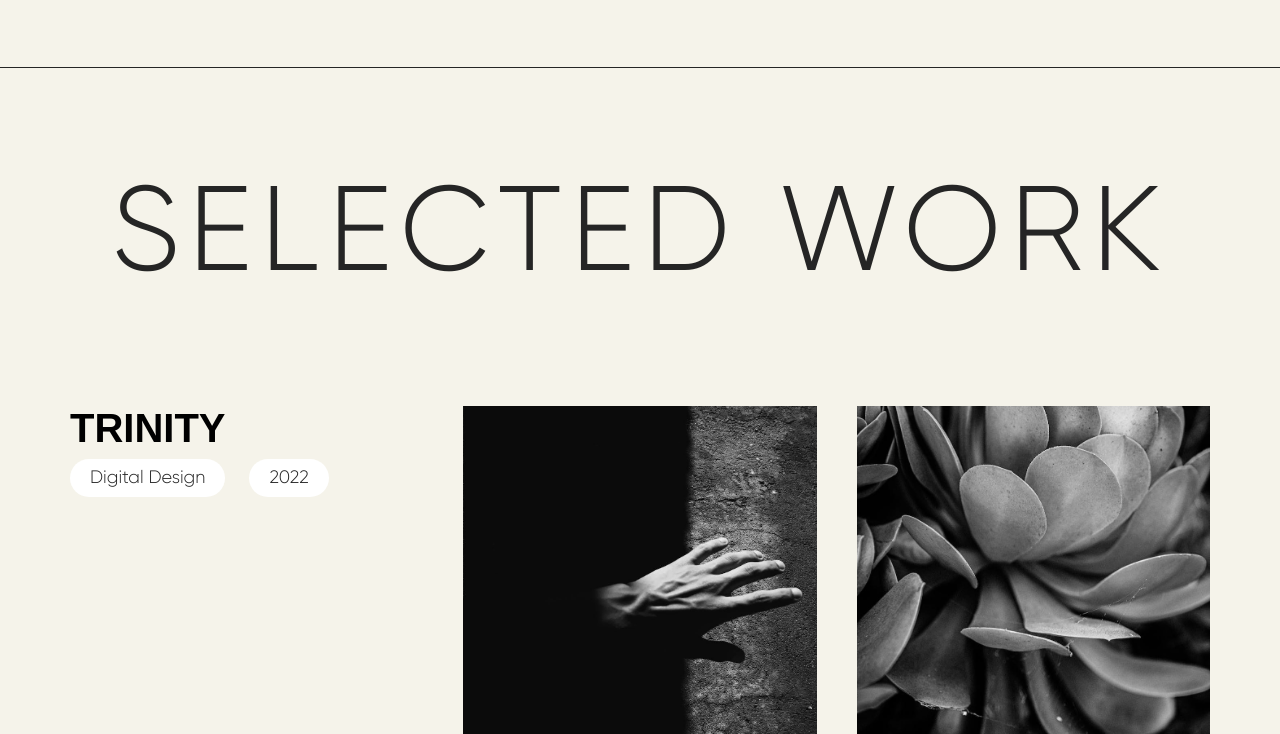
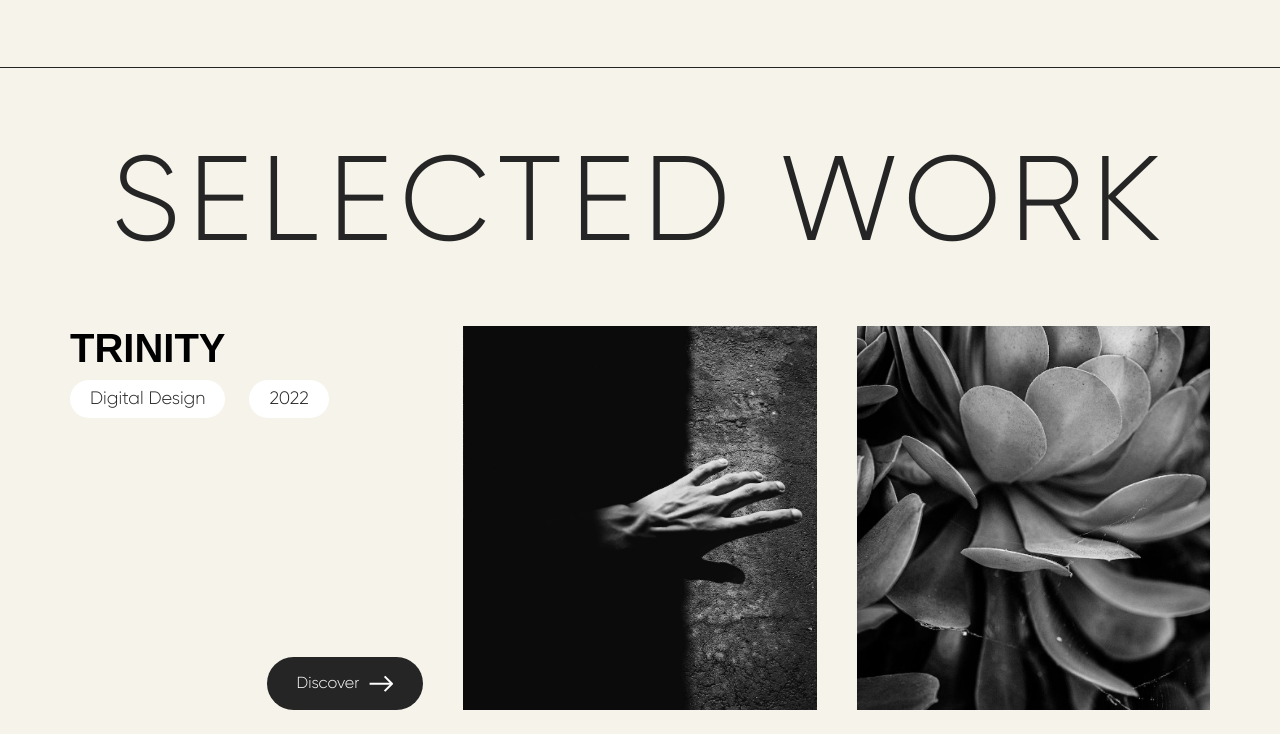
Before and after one commit to simakidzo/Step_2, a website: page src/index.html in a window 1280 px wide. Shown: the part 1676-2410 px from the top of the page. Drawn offline with nearby package versions, Linux system fonts and the light colour scheme; files that its build step writes are made by us from their sources; a web font is replaced by a local one.

Commit message:
Step_2 added

```diff
--- a/src/scss/global/base.scss
+++ b/src/scss/global/base.scss
@@ -57,6 +57,8 @@ section {
 }
 
 .section-title {
+  margin: 0;
+  padding: 70px 0 50px;
   color: $color-black;
   text-align: center;
   font-family: $font-gilroy-medium;
```
